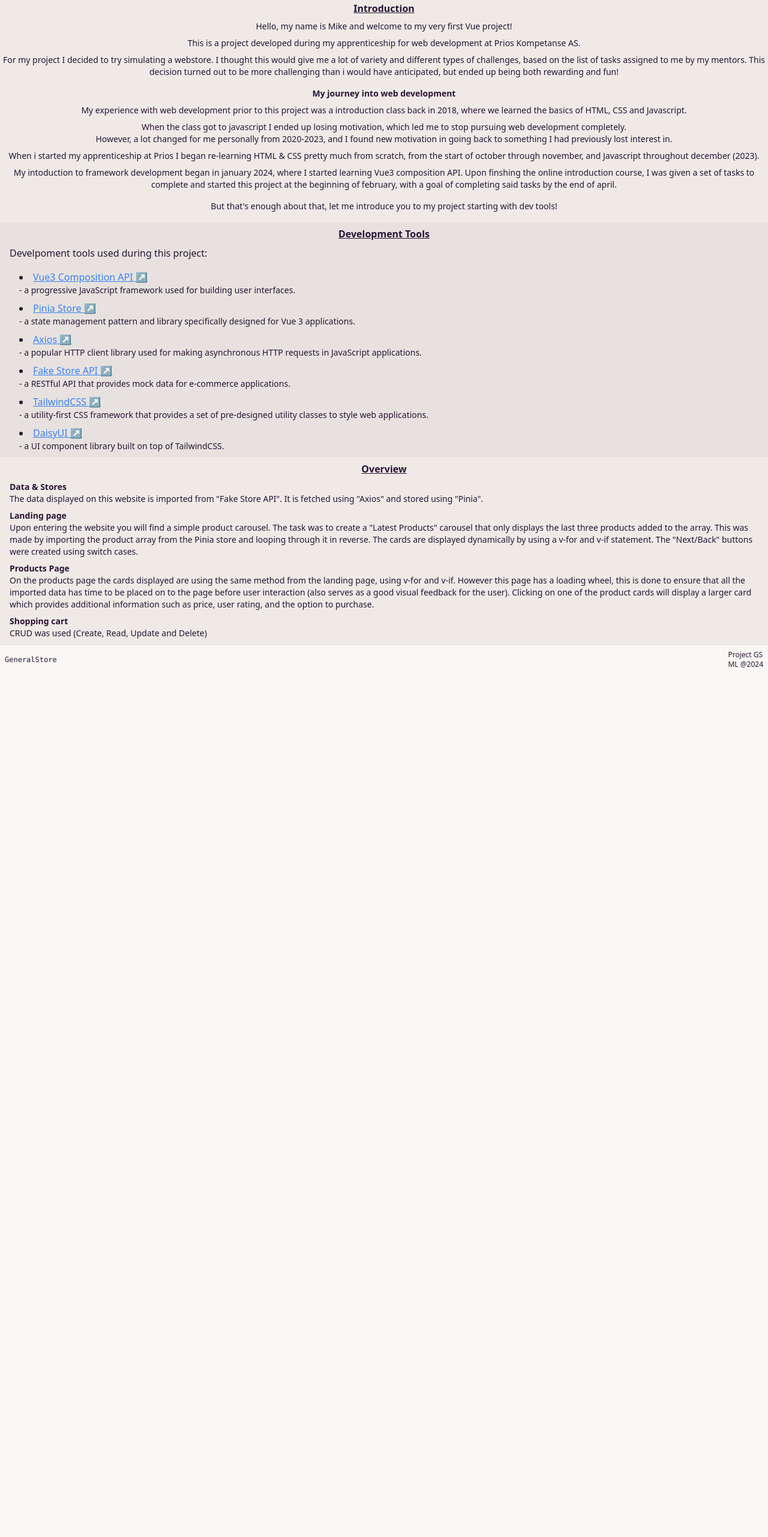
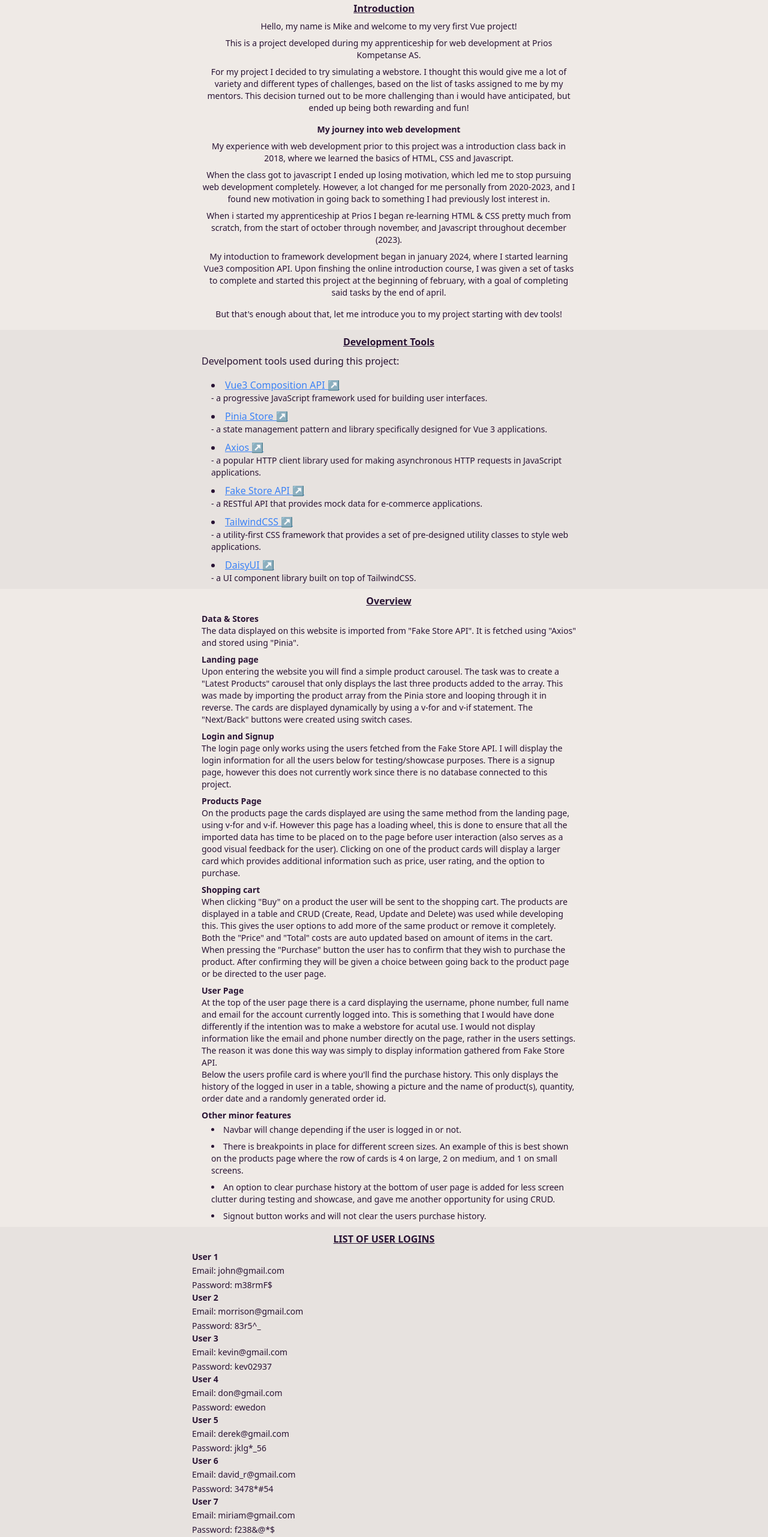
Before and after one commit to Mlaurgaard/vue-prios-term-two, a Vue app: page /about in a window 1280 px wide. Shown: the part 234-2797 px from the top of the page at 60% size. Before the commit the page ends 1358 px from the top, so only its background shows below. Built offline with nearby package versions, Linux system fonts and the light colour scheme.

Commit message:
AboutView Overview and login information
Overview pretty much complete. Needs proof reading and maybe some additional information the "Other" section.
Started "List of user logins" section. Needs polishing.

```diff
--- a/src/views/AboutView.vue
+++ b/src/views/AboutView.vue
@@ -1,35 +1,40 @@
 <template>
   <!-- Title -->
   <h1 class="mx-auto my-4 font-bold text-lg">ABOUT</h1>
+  <!-- Table of content Background -->
+  <div class="lg:w-1/2 lg:mx-auto lg:pl-2">
     <!-- Table of Content -->
     <div class="mb-4">
       <div class="ml-5 mb-1 text-sm font-bold underline">Table of content</div>
       <li class="ml-8 text-xs">Introduction</li>
       <li class="ml-8 text-xs">Tools</li>
-    <li class="ml-8 text-xs">"placeholder"</li>
+      <li class="ml-8 text-xs">Overview</li>
       <li class="ml-8 text-xs">"placeholder"</li>
     </div>
-  <!-- Intro Container -->
-  <div class="flex flex-col w-full bg-base-200">
+  </div>
+  <!-- Intro Container Background -->
+  <div class="flex flex-col w-full bg-base-200 lg:mx-auto">
+    <!-- Intro Container Content -->
+    <div class="lg:w-1/2 lg:mx-auto lg:text-center">
       <!-- Intro Title -->
       <div class="ml-4 mt-2 md:mx-auto font-bold underline">
         <p>Introduction</p>
       </div>
       <!-- Intro content -->
-    <div class="ml-4 md:mx-auto text-sm md:text-center font-bolder">
-      <p class="my-2">
+      <div class="ml-4 md:flex-col text-sm font-bolder">
+        <p class="my-2 text-center">
           Hello, my name is Mike and welcome to my very first Vue project!
         </p>
         <p>
-        This is a project developed during my apprenticeship for web development
-        at Prios Kompetanse AS.
+          This is a project developed during my apprenticeship for web
+          development at Prios Kompetanse AS.
         </p>
         <p class="my-2 mb-4">
           For my project I decided to try simulating a webstore. I thought this
-        would give me a lot of variety and different types of challenges, based
-        on the list of tasks assigned to me by my mentors. This decision turned
-        out to be more challenging than i would have anticipated, but ended up
-        being both rewarding and fun!
+          would give me a lot of variety and different types of challenges,
+          based on the list of tasks assigned to me by my mentors. This decision
+          turned out to be more challenging than i would have anticipated, but
+          ended up being both rewarding and fun!
         </p>
         <h2 class="font-bold text-sm">My journey into web development</h2>
         <p class="my-2">
@@ -38,34 +43,35 @@
           CSS and Javascript.
         </p>
         <p class="mt-2">
-        When the class got to javascript I ended up losing motivation, which led
-        me to stop pursuing web development completely.
-      </p>
-      <p class="mb-2">
-        However, a lot changed for me personally from 2020-2023, and I found new
-        motivation in going back to something I had previously lost interest in.
+          When the class got to javascript I ended up losing motivation, which
+          led me to stop pursuing web development completely. However, a lot
+          changed for me personally from 2020-2023, and I found new motivation
+          in going back to something I had previously lost interest in.
         </p>
         <p class="my-2">
-        When i started my apprenticeship at Prios I began re-learning HTML & CSS
-        pretty much from scratch, from the start of october through november,
-        and Javascript throughout december (2023).
+          When i started my apprenticeship at Prios I began re-learning HTML &
+          CSS pretty much from scratch, from the start of october through
+          november, and Javascript throughout december (2023).
         </p>
         <p class="my-2">
           My intoduction to framework development began in january 2024, where I
           started learning Vue3 composition API. Upon finshing the online
-        introduction course, I was given a set of tasks to complete and started
-        this project at the beginning of february, with a goal of completing
-        said tasks by the end of april.
+          introduction course, I was given a set of tasks to complete and
+          started this project at the beginning of february, with a goal of
+          completing said tasks by the end of april.
         </p>
         <p class="my-4">
           But that's enough about that, let me introduce you to my project
           starting with dev tools!
         </p>
       </div>
-    <!-- Dev Tools Container -->
+    </div>
+    <!-- Dev Tools Container Background-->
     <div class="flex flex-col w-full bg-base-300">
+      <!-- Dev Tools Content -->
+      <div class="lg:w-1/2 lg:mx-auto">
         <!-- Title -->
-      <h1 class="ml-4 my-2 md:mx-auto font-bold underline">
+        <h1 class="ml-4 my-2 md:text-center font-bold underline">
           Development Tools
         </h1>
         <p class="ml-4 mb-4">Develpoment tools used during this project:</p>
@@ -90,8 +96,8 @@
             >Pinia Store &UpperRightArrow;
           </a>
           <p class="text-sm mb-2">
-          - a state management pattern and library specifically designed for Vue
-          3 applications.
+            - a state management pattern and library specifically designed for
+            Vue 3 applications.
           </p>
         </li>
         <li class="ml-8">
@@ -141,12 +147,16 @@
           </p>
         </li>
       </div>
+    </div>
+    <!-- Overview Container Background -->
     <div class="flex flex-col w-full bg-base-200">
-      <h1 class="ml-4 my-2 md:mx-auto font-bold underline">Overview</h1>
+      <!-- Overview Container Content -->
+      <div class="lg:w-1/2 lg:mx-auto">
+        <h1 class="ml-4 my-2 font-bold underline text-center">Overview</h1>
         <h2 class="ml-4 text-sm font-bold">Data & Stores</h2>
         <p class="ml-4 mb-2 text-sm">
-        The data displayed on this website is imported from "Fake Store API". It
-        is fetched using "Axios" and stored using "Pinia".
+          The data displayed on this website is imported from "Fake Store API".
+          It is fetched using "Axios" and stored using "Pinia".
         </p>
         <h2 class="ml-4 text-sm font-bold">Landing page</h2>
         <p class="ml-4 text-sm mb-2">
@@ -154,37 +164,135 @@
           task was to create a "Latest Products" carousel that only displays the
           last three products added to the array. This was made by importing the
           product array from the Pinia store and looping through it in reverse.
-        The cards are displayed dynamically by using a v-for and v-if statement.
-        The "Next/Back" buttons were created using switch cases.
+          The cards are displayed dynamically by using a v-for and v-if
+          statement. The "Next/Back" buttons were created using switch cases.
+        </p>
+        <h2 class="ml-4 text-sm font-bold">Login and Signup</h2>
+        <p class="ml-4 text-sm mb-2">
+          The login page only works using the users fetched from the Fake Store
+          API. I will display the login information for all the users below for
+          testing/showcase purposes. There is a signup page, however this does
+          not currently work since there is no database connected to this
+          project.
         </p>
         <h2 class="ml-4 text-sm font-bold">Products Page</h2>
         <p class="ml-4 text-sm mb-2">
-        On the products page the cards displayed are using the same method from
-        the landing page, using v-for and v-if. However this page has a loading
-        wheel, this is done to ensure that all the imported data has time to be
-        placed on to the page before user interaction (also serves as a good
-        visual feedback for the user). Clicking on one of the product cards will
-        display a larger card which provides additional information such as
-        price, user rating, and the option to purchase.
+          On the products page the cards displayed are using the same method
+          from the landing page, using v-for and v-if. However this page has a
+          loading wheel, this is done to ensure that all the imported data has
+          time to be placed on to the page before user interaction (also serves
+          as a good visual feedback for the user). Clicking on one of the
+          product cards will display a larger card which provides additional
+          information such as price, user rating, and the option to purchase.
         </p>
         <h2 class="ml-4 text-sm font-bold">Shopping cart</h2>
         <p class="ml-4 text-sm mb-2">
-        CRUD was used (Create, Read, Update and Delete)
+          When clicking "Buy" on a product the user will be sent to the shopping
+          cart. The products are displayed in a table and CRUD (Create, Read,
+          Update and Delete) was used while developing this. This gives the user
+          options to add more of the same product or remove it completely. Both
+          the "Price" and "Total" costs are auto updated based on amount of
+          items in the cart. When pressing the "Purchase" button the user has to
+          confirm that they wish to purchase the product. After confirming they
+          will be given a choice between going back to the product page or be
+          directed to the user page.
         </p>
+        <h2 class="ml-4 text-sm font-bold">User Page</h2>
+        <p class="ml-4 text-sm mb-2">
+          At the top of the user page there is a card displaying the username,
+          phone number, full name and email for the account currently logged
+          into. This is something that I would have done differently if the
+          intention was to make a webstore for acutal use. I would not display
+          information like the email and phone number directly on the page,
+          rather in the users settings. The reason it was done this way was
+          simply to display information gathered from Fake Store API.
+          <br />Below the users profile card is where you'll find the purchase
+          history. This only displays the history of the logged in user in a
+          table, showing a picture and the name of product(s), quantity, order
+          date and a randomly generated order id.
+        </p>
+        <h2 class="ml-4 mb-1 text-sm font-bold">Other minor features</h2>
+        <li class="ml-8 mb-2 text-sm">
+          Navbar will change depending if the user is logged in or not.
+        </li>
+        <li class="ml-8 mb-2 text-sm">
+          There is breakpoints in place for different screen sizes. An example
+          of this is best shown on the products page where the row of cards is 4
+          on large, 2 on medium, and 1 on small screens.
+        </li>
+        <li class="ml-8 mb-2 text-sm">
+          An option to clear purchase history at the bottom of user page is
+          added for less screen clutter during testing and showcase, and gave me
+          another opportunity for using CRUD.
+        </li>
+        <li class="ml-8 mb-2 text-sm">
+          Signout button works and will not clear the users purchase history.
+        </li>
+      </div>
     </div>
   </div>
 
-  <div class="hidden">
-    <h3>LIST OF USER LOGINS</h3>
-    <pre> <span class="font-bold">User: 1</span>  <br> Email "john@gmail.com" <br> Password: "m38rmF$" </pre>
-    <pre> <span class="font-bold">User: 2</span> <br> Email "morrison@gmail.com" <br> Password: "83r5^_" </pre>
-    <pre> <span class="font-bold">User: 3</span><br> Email "kevin@gmail.com" <br> Password: "kev02937@" </pre>
-    <pre> <span class="font-bold">User: 4</span><br> Email "don@gmail.com" <br> Password: "ewedon" </pre>
-    <pre> <span class="font-bold">User: 5</span><br> Email "derek@gmail.com" <br> Password: "jklg*_56" </pre>
-    <pre> <span class="font-bold">User: 6</span><br> Email "david_r@gmail.com" <br> Password: "3478*#54" </pre>
-    <pre> <span class="font-bold">User: 7</span><br> Email "miriam@gmail.com" <br> Password: "f238&@*$" </pre>
-    <pre> <span class="font-bold">User: 8</span><br> Email "william@gmail.com" <br> Password: "William56$hj" </pre>
-    <pre> <span class="font-bold">User: 9</span><br> Email "kate@gmail.com" <br> Password: "kfejk@*_" </pre>
-    <pre> <span class="font-bold">User: 10</span><br> Email "jimmie@gmail.com" <br> Password: "klein*#%*" </pre>
+  <!-- Displayed Login information container -->
+  <div class="lg:w-1/2 lg:mx-auto">
+    <h3 class="my-2 font-bold underline text-center">LIST OF USER LOGINS</h3>
+    <span class="mb-2 text-sm">
+      <p class="font-bold">User 1</p>
+      Email: john@gmail.com <br />
+      Password: m38rmF$
+    </span>
+    <br />
+    <span class="text-sm">
+      <p class="font-bold">User 2</p>
+      Email: morrison@gmail.com <br />
+      Password: 83r5^_
+    </span>
+    <br />
+    <span class="text-sm">
+      <p class="font-bold">User 3</p>
+      Email: kevin@gmail.com <br />
+      Password: kev02937
+    </span>
+    <br />
+    <span class="text-sm">
+      <p class="font-bold">User 4</p>
+      Email: don@gmail.com <br />
+      Password: ewedon
+    </span>
+    <br />
+    <span class="text-sm">
+      <p class="font-bold">User 5</p>
+      Email: derek@gmail.com <br />
+      Password: jklg*_56
+    </span>
+    <br />
+    <span class="text-sm">
+      <p class="font-bold">User 6</p>
+      Email: david_r@gmail.com <br />
+      Password: 3478*#54
+    </span>
+    <br />
+    <span class="text-sm">
+      <p class="font-bold">User 7</p>
+      Email: miriam@gmail.com <br />
+      Password: f238&@*$
+    </span>
+    <br />
+    <span class="text-sm">
+      <p class="font-bold">User 8</p>
+      Email: william@gmail.com <br />
+      Password: William56$hj
+    </span>
+    <br />
+    <span class="text-sm">
+      <p class="font-bold">User 9</p>
+      Email: kate@gmail.com <br />
+      Password: kfejk@*_
+    </span>
+    <br />
+    <span class="text-sm">
+      <p class="font-bold">User 10</p>
+      Email: jimmie@gmail.com <br />
+      Password: klein*#%*
+    </span>
   </div>
 </template>
```
Lines whose indentation alone changed are shown as unchanged.
